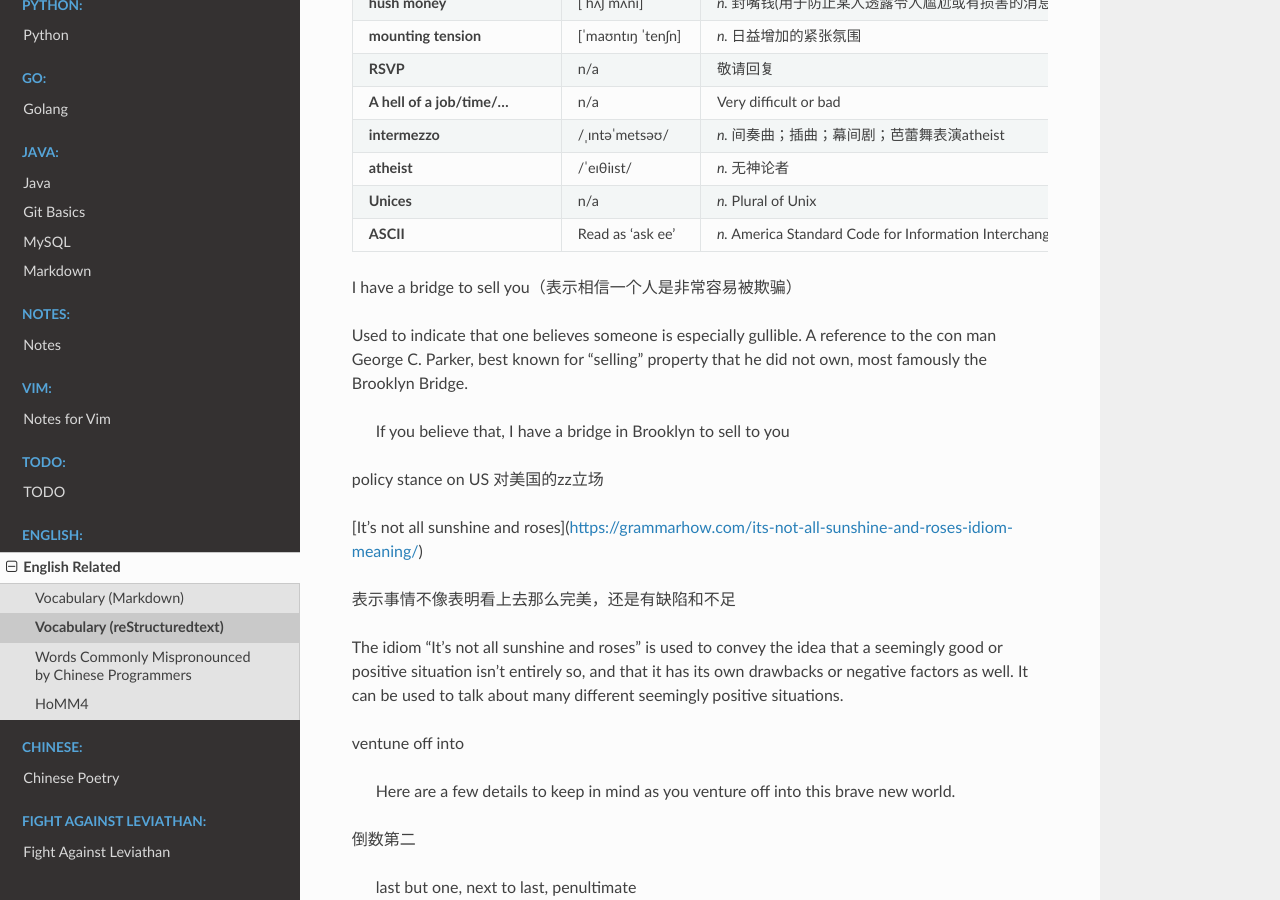
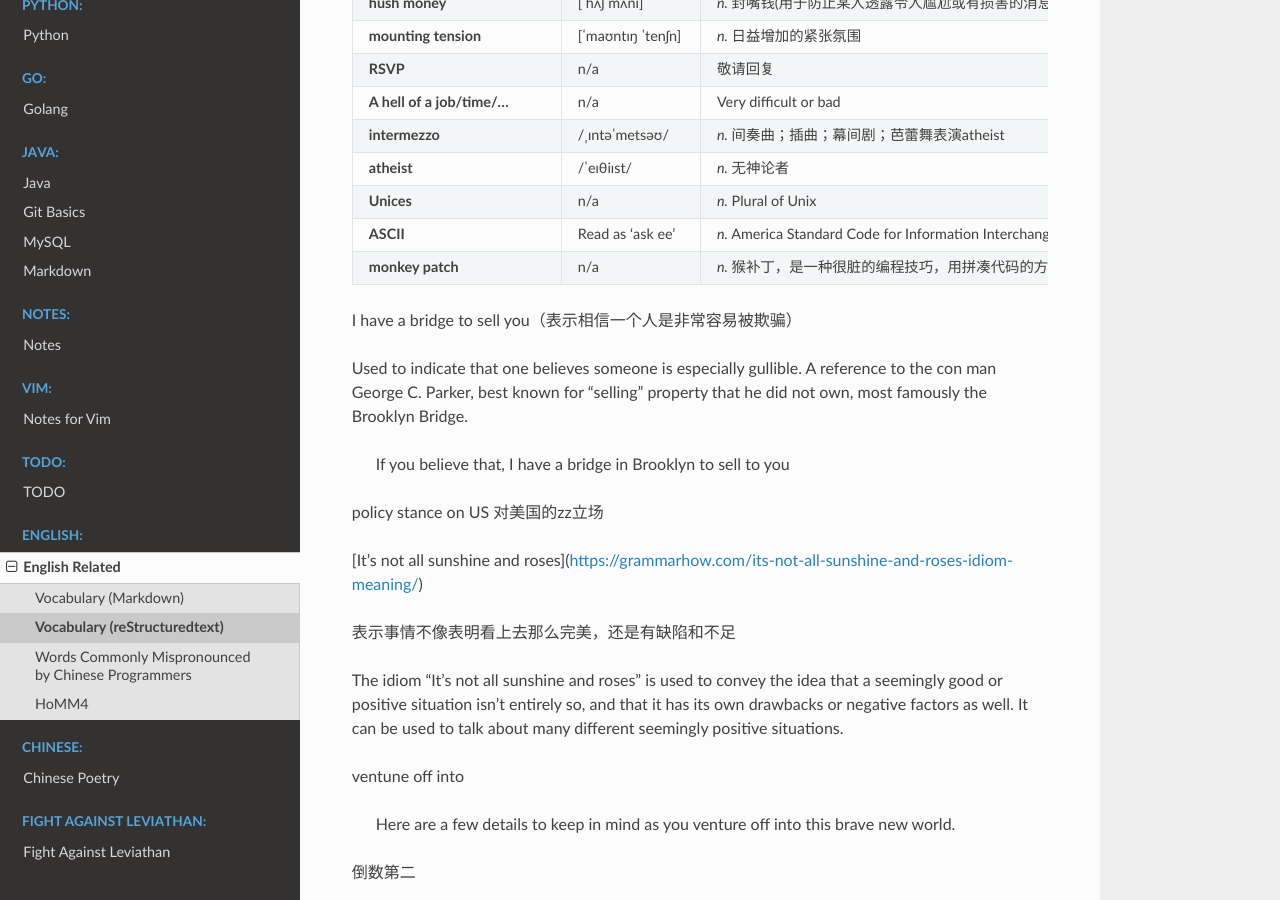
Before and after one commit to Pyrad/pyradnotes, a Sphinx documentation site: the page built from source/English/vocabulary.rst, in a window 1280 px wide and 900 px high, scrolled down 1333 px. Built offline with Sphinx 7.4.7 and the Read the Docs theme 2.0.0, drawn with Linux system fonts in a browser that asks for light colours.

Commit message:
English Phrase monkey patch

```diff
--- a/source/English/vocabulary.rst
+++ b/source/English/vocabulary.rst
@@ -129,6 +129,12 @@ Vocabulary  (reStructuredtext)
     * - **ASCII**
       - Read as 'ask ee'
       - *n.* America Standard Code for Information Interchange
+    * - **monkey patch**
+      - n/a
+      - *n.* 猴补丁，是一种很脏的编程技巧，用拼凑代码的方法修改程序逻辑，
+        这种技巧也叫鸭子双关。
+        猴补丁意思是用类似双关的技巧拼凑出和常规程序相左的程序逻辑，
+        这种技巧只会在运行时刻生效。
 
 
 
```
